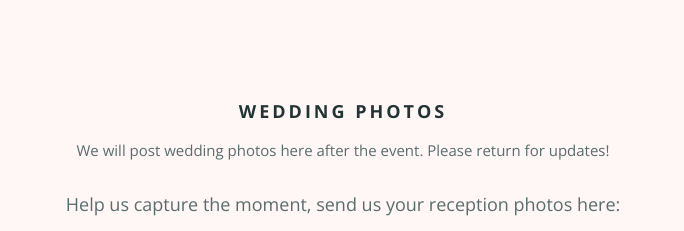
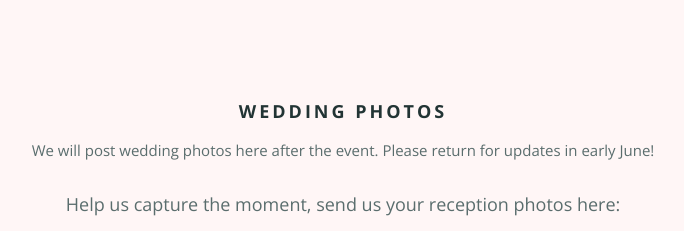
Before and after one commit to friesenbookerwedding/friesenbookerwedding.github.io, a website: page index.html in a window 1280 px wide. Shown: the part 3600-3831 px from the top of the page, without its empty margins (297-981 px from the left). Drawn offline with nearby package versions, Linux system fonts and the light colour scheme.

Commit message:
photo eta update

```diff
--- a/index.html
+++ b/index.html
@@ -370,7 +370,7 @@
         <div class="row">
             <div class="col-md-12 text-center">
                 <h3>Wedding Photos</h3>
-                <p>We will post wedding photos here after the event. Please return for updates!</p>
+                <p>We will post wedding photos here after the event. Please return for updates in early June!</p>
                 <h4>Help us capture the moment, send us your reception photos here:</h4>
                 <p>FriesenBookerWedding@gmail.com</p>
             </div>
```
